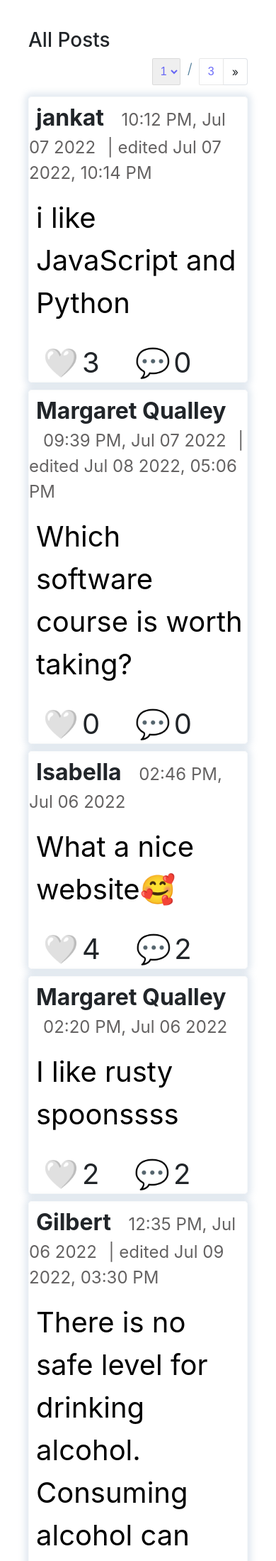
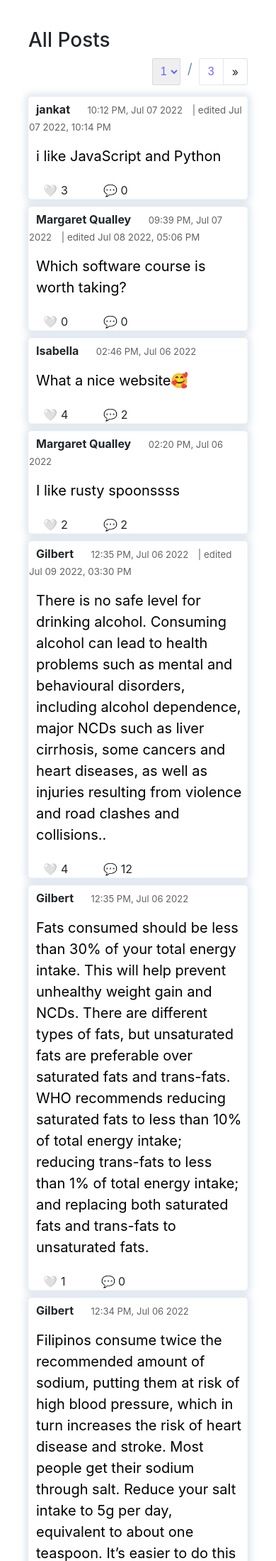
Before and after one commit to jankat11/network, a Django app: page / in a window 390 px wide. Shown: the part 136-2335 px from the top of the page at 71% size. Run offline with Django 3.2, Linux system fonts and the light colour scheme; data comes from the database, SQL or seed files in the repository; some libraries are stand-ins or nearby versions.

Commit message:
Update styles.css

```diff
--- a/network/static/network/styles.css
+++ b/network/static/network/styles.css
@@ -57,41 +57,6 @@
     color: black;
     font-weight: 400;
 }
-
-@media (max-width: 500px) { .postOwner {
-    font-size: xx-large
-    }
-}
-@media (max-width: 500px) { .postDate, .postClock{
-    font-size: x-large
-    }
-}
-
-@media (max-width: 500px) { .postContent {
-    font-size: 40px;
-    }
-}
-@media (max-width: 500px) {.heartIcon, .heartCount, .commentIcon, .commentCount{
-    font-size: 40px;
-    position: relative;
-    top: 3px;
-    }
-}
-@media (max-width: 500px) {.delete, .edit{
-    display: none;
-    }
-}
-@media (min-width: 501px) {.deleteHidden, .editHidden{
-    display: none;
-    }
-}
-@media (max-width: 500px) {.deleteHidden, .editHidden{
-    position: relative;
-    bottom: 3px;
-    font-size: 30px;
-    }
-}
-
 
 
 .heart, .comment {
```
